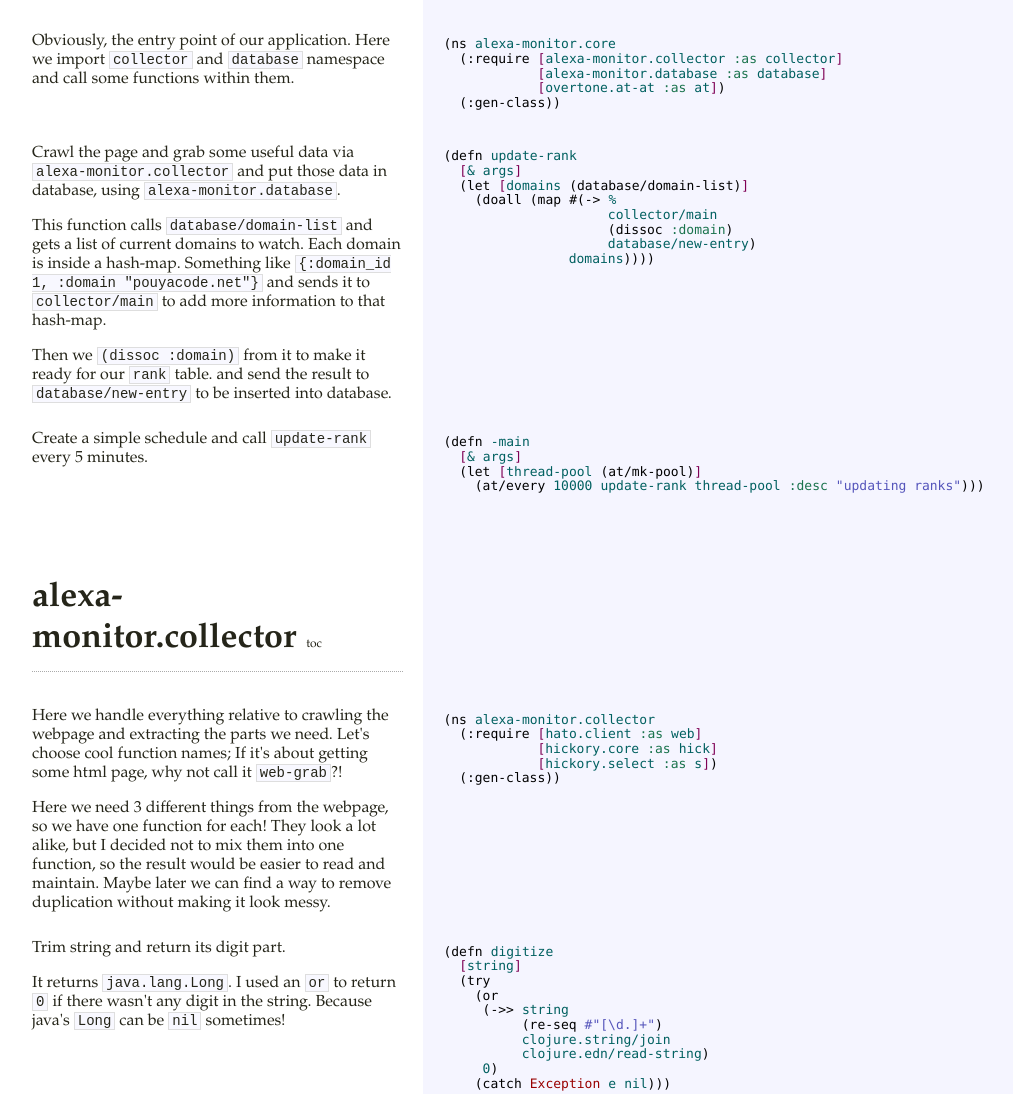
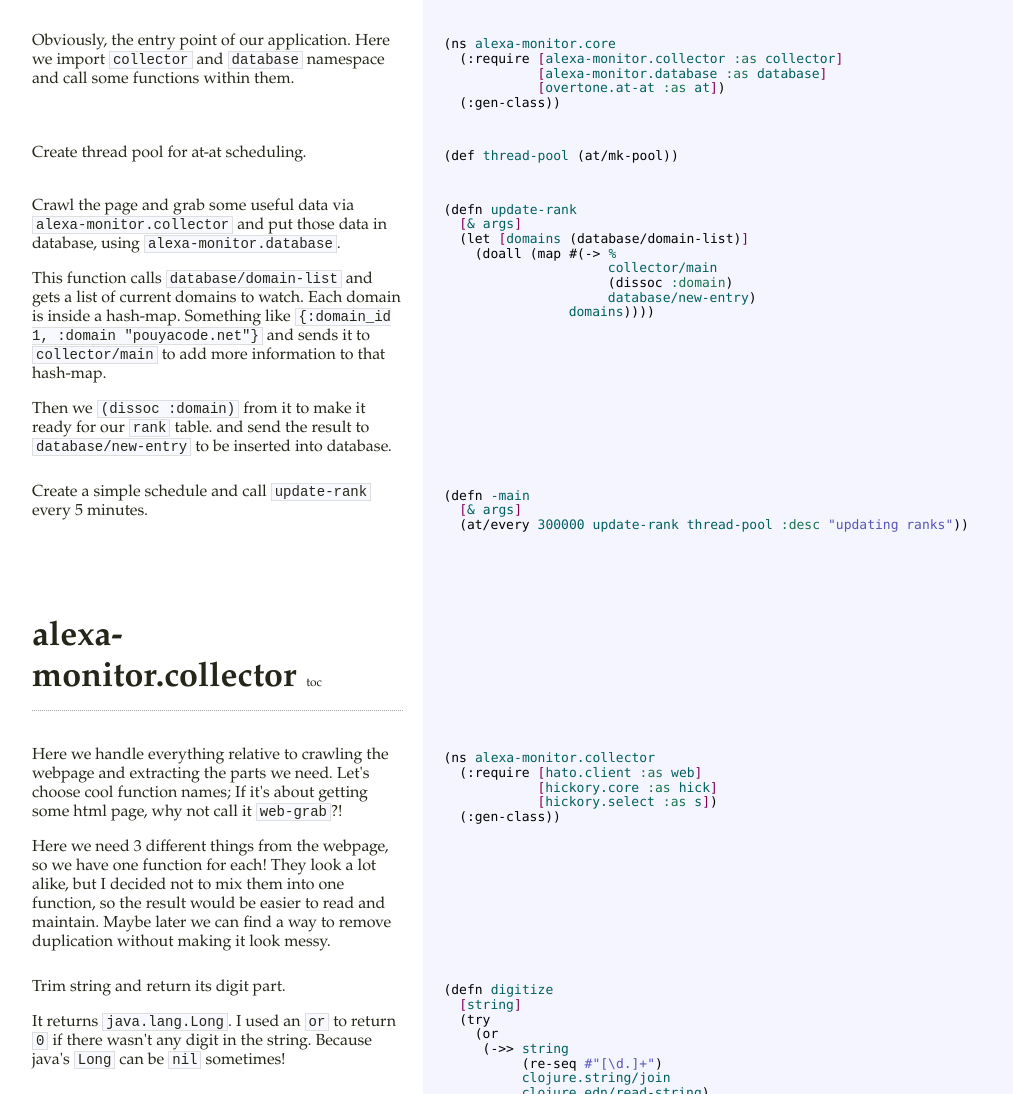
Before and after one commit to pouyacode/alexa-monitor, a plain HTML site: page docs/index.html in a window 1280 px wide. Shown: the part 481-1575 px from the top of the page, without its empty margins (23-1036 px from the left). Drawn offline with Linux system fonts and the light colour scheme.

Commit message:
Make thread-pool global, so we can stop thread in REPL development

```diff
--- a/docs/index.html
+++ b/docs/index.html
@@ -2873,7 +2873,8 @@ within them.</p>
   (:require [alexa-monitor.collector :as collector]
             [alexa-monitor.database :as database]
             [overtone.at-at :as at])
-  (:gen-class))</pre></td></tr><tr><td class="docs"><p>Crawl the page and grab some useful data via <code>alexa-monitor.collector</code> and
+  (:gen-class))</pre></td></tr><tr><td class="docs"><p>Create thread pool for at-at scheduling.</p>
+</td><td class="codes"><pre class="brush: clojure">(def thread-pool (at/mk-pool))</pre></td></tr><tr><td class="docs"><p>Crawl the page and grab some useful data via <code>alexa-monitor.collector</code> and
   put those data in database, using <code>alexa-monitor.database</code>.</p>
 
 <p>This function calls <code>database/domain-list</code> and gets a list of current domains
@@ -2893,8 +2894,7 @@ and send the result to <code>database/new-entry</code> to be inserted into datab
                 domains))))</pre></td></tr><tr><td class="docs"><p>Create a simple schedule and call <code>update-rank</code> every 5 minutes.</p>
 </td><td class="codes"><pre class="brush: clojure">(defn -main
   [&amp; args]
-  (let [thread-pool (at/mk-pool)]
-    (at/every 10000 update-rank thread-pool :desc &quot;updating ranks&quot;)))</pre></td></tr><tr><td class="spacer docs">&nbsp;</td><td class="codes" /></tr><tr><td class="docs"><div class="docs-header"><a class="anchor" href="#alexa-monitor.collector" name="alexa-monitor.collector"><h1 class="project-name">alexa-monitor.collector</h1><a class="toc-link" href="#toc">toc</a></a></div></td><td class="codes" /></tr><tr><td class="docs"><p>Here we handle everything relative to crawling the webpage and extracting
+  (at/every 300000 update-rank thread-pool :desc &quot;updating ranks&quot;))</pre></td></tr><tr><td class="spacer docs">&nbsp;</td><td class="codes" /></tr><tr><td class="docs"><div class="docs-header"><a class="anchor" href="#alexa-monitor.collector" name="alexa-monitor.collector"><h1 class="project-name">alexa-monitor.collector</h1><a class="toc-link" href="#toc">toc</a></a></div></td><td class="codes" /></tr><tr><td class="docs"><p>Here we handle everything relative to crawling the webpage and extracting
 the parts we need. Let's choose cool function names; If it's about getting
 some html page, why not call it <code>web-grab</code>?!</p>
 
```
Also changed, not shown: 1 other file.
